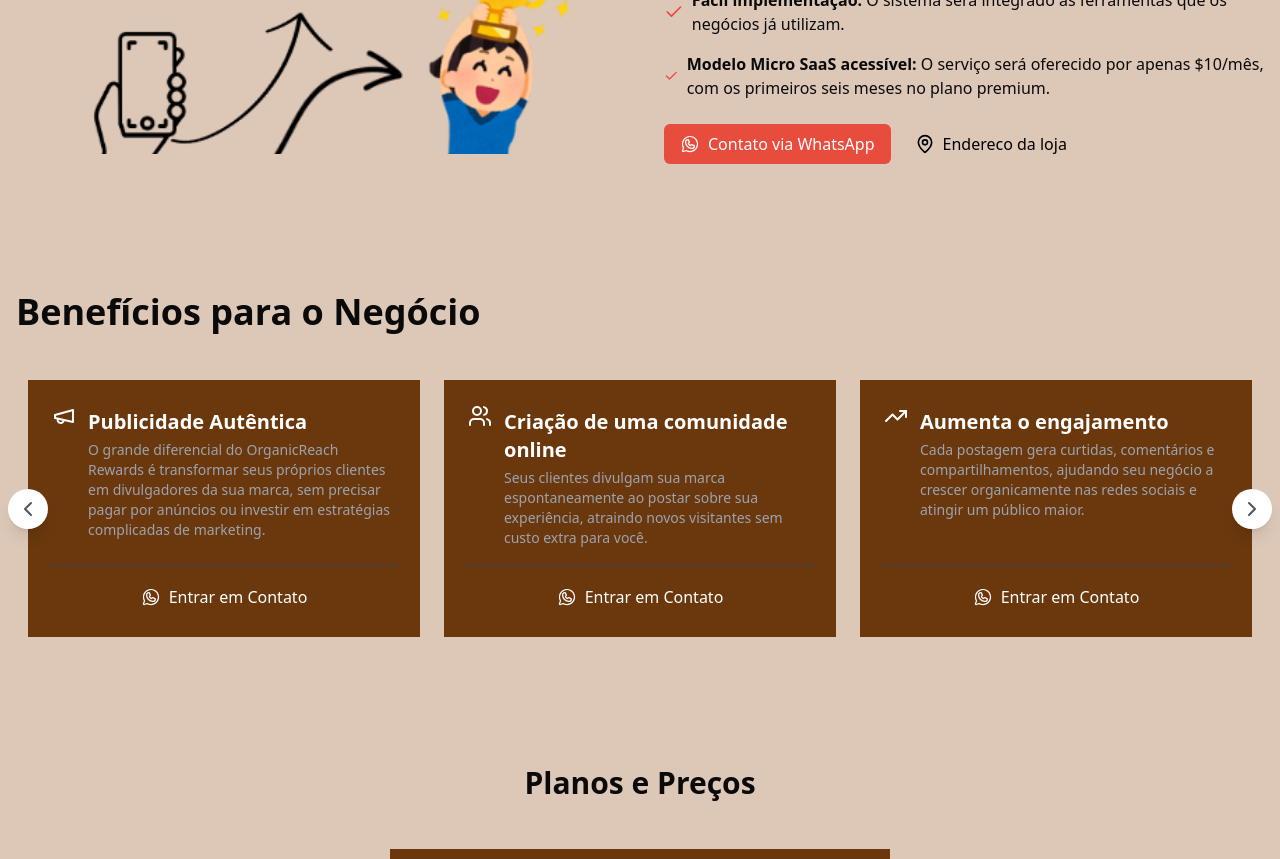
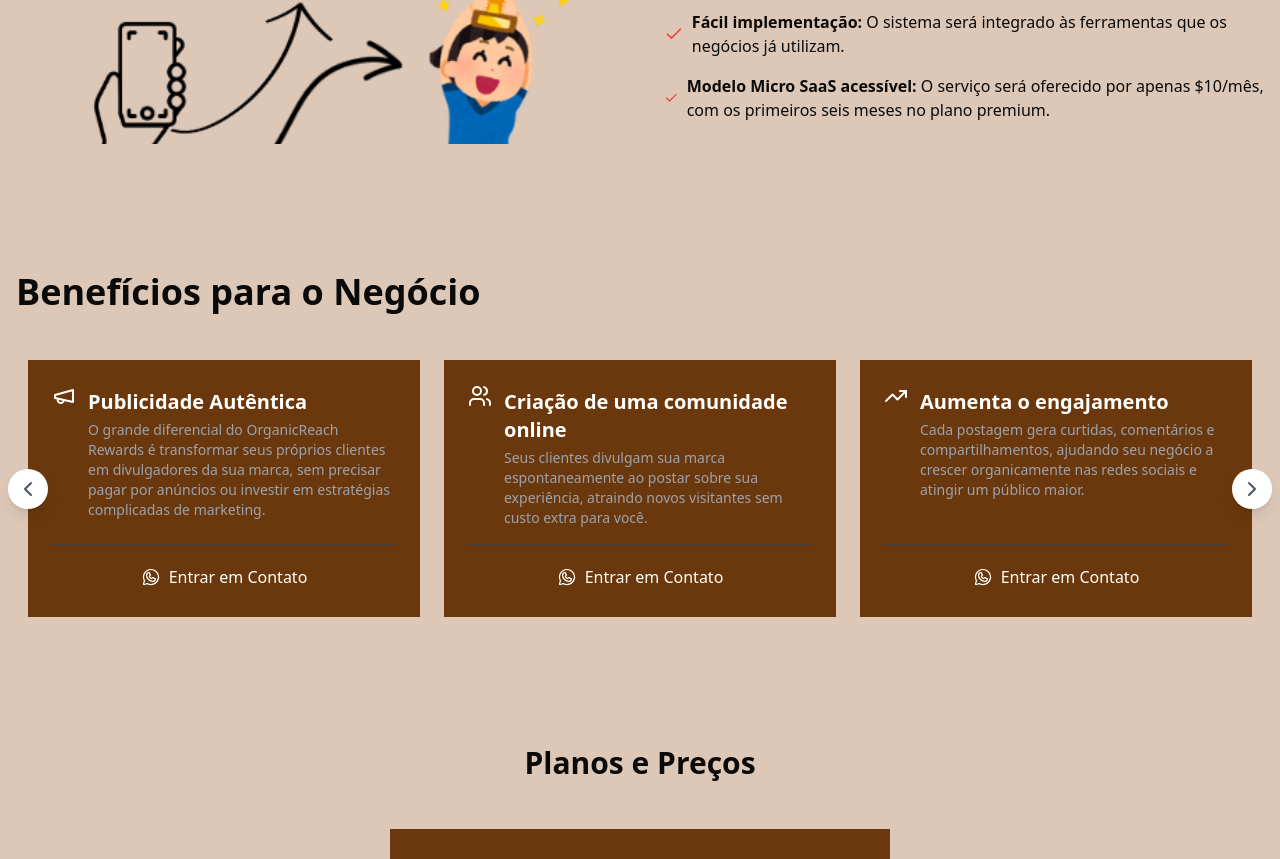
Before and after one commit to brcmarques/organicReach, a Next.js app in the folder OrganicReach/: page / in a window 1280 px wide. Shown: the part 1120-1979 px from the top of the page. Built offline with nearby package versions, Linux system fonts and the light colour scheme.

Commit message:
Update about.tsx

```diff
--- a/OrganicReach/src/app/_components/about.tsx
+++ b/OrganicReach/src/app/_components/about.tsx
@@ -82,29 +82,7 @@
                             </li>
                         </ul>
 
-                        <div className="flex gap-2">
 
-                        <a
-                            target='_blank'
-                            href={`https://wa.me/5553991971031?text=Olá vim pelo site e gostaria de mais informacoes!`}
-                            className="bg-[#E84C3D] text-white flex items-center justify-center w-fit gap-2 px-4 py-2 rounded-md"
-                        >
-                            <WhatsappLogo
-                                className="w-5 h-5 text-white"
-                            />
-                            Contato via WhatsApp
-                            </a>
-                            <a
-                                target="_blank"
-                                href="https://maps.app.goo.gl/6apg8VXYzQLZ3T1j7"
-                                className=" text-black flex items-center justify-center w-fit gap-2 px-4 py-2 rounded-md"
-                        >
-                            <MapPin
-                                className="w-5 h-5 text-black"
-                            />
-                            Endereco da loja
-                            </a>
-                        </div>
                     </div>
 
                 </div>
```
